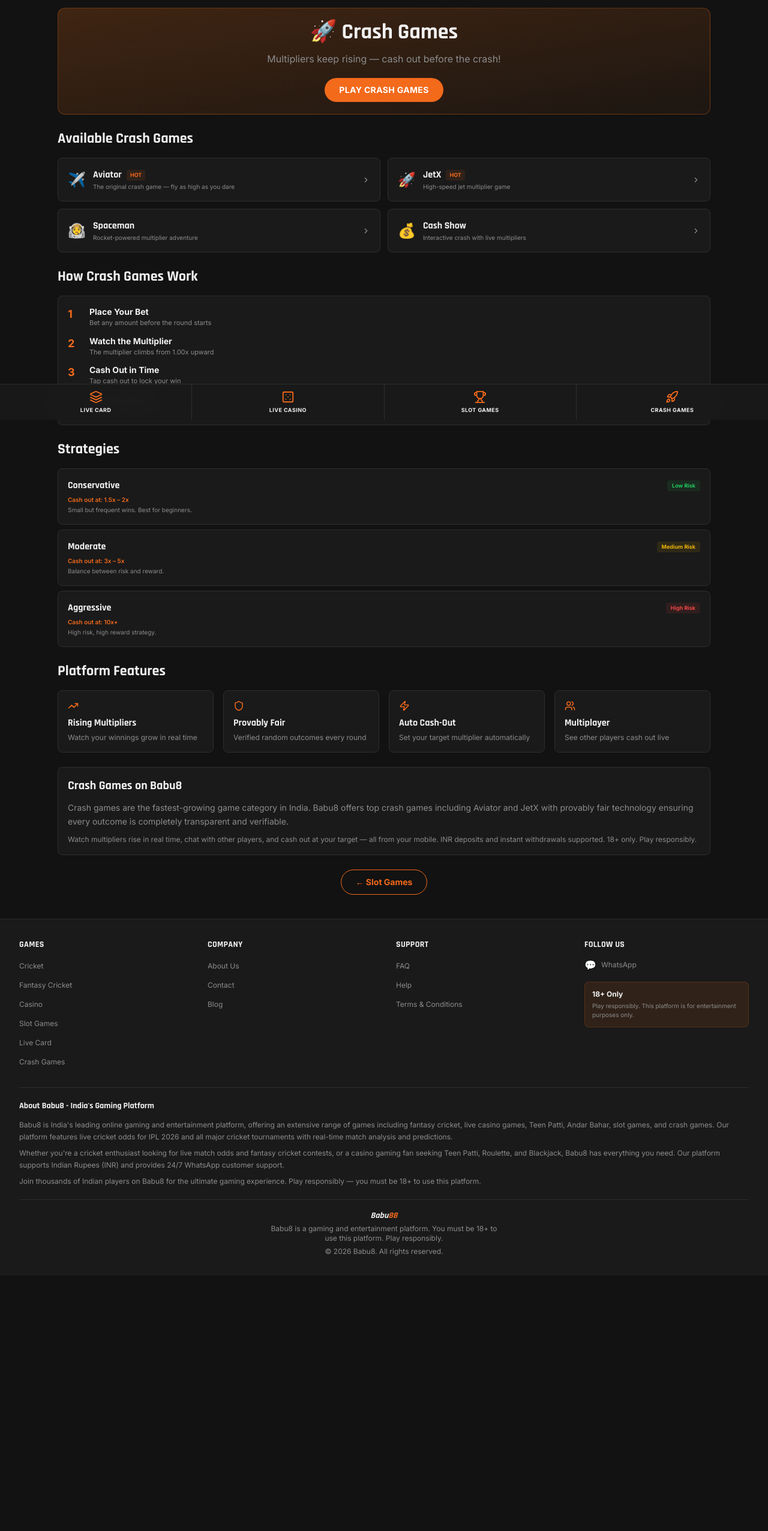
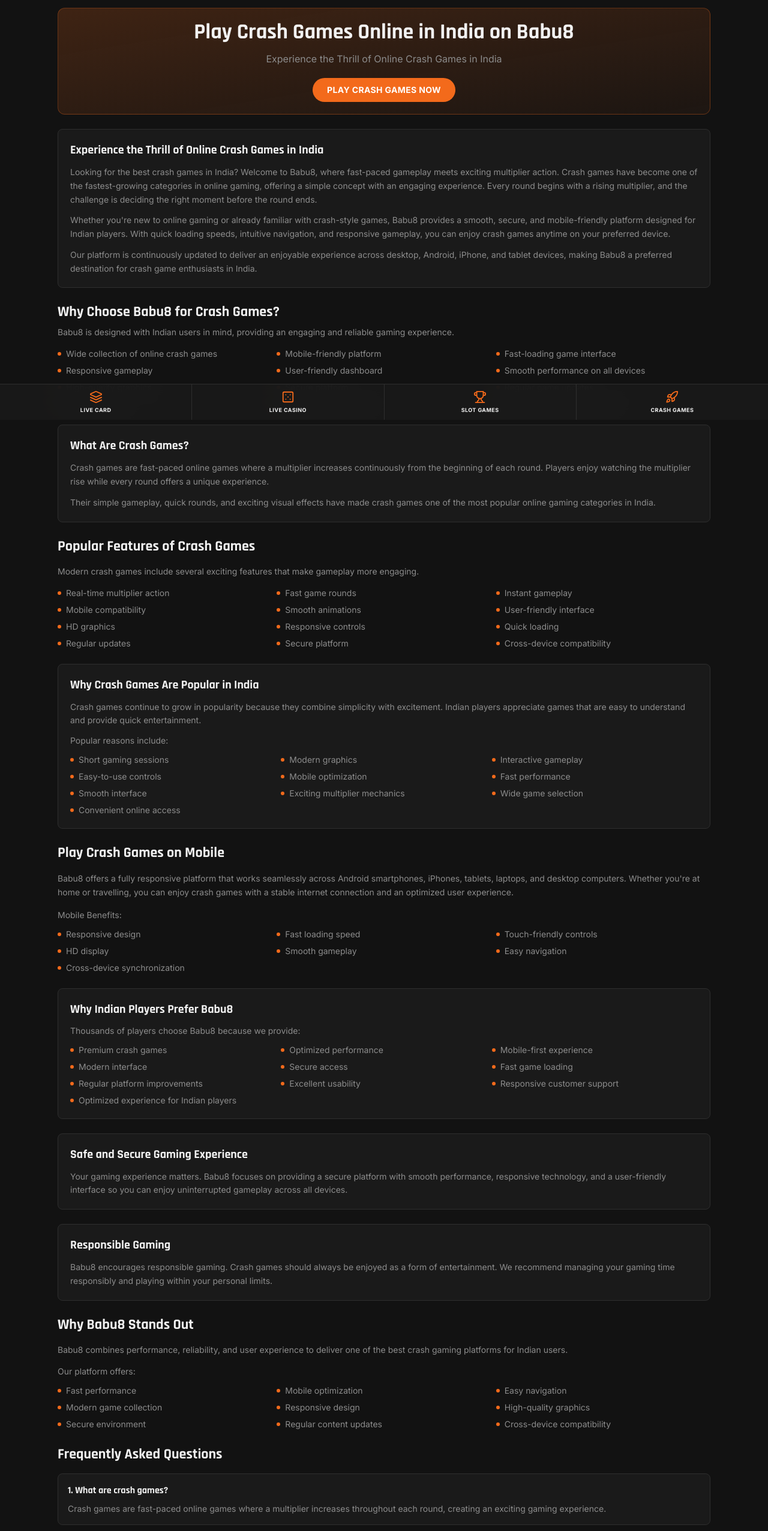
Before and after one commit to Neetu8354/promo-game-center, a React (Vite) app: page /crash-games in a window 1280 px wide. Shown: the part 100-2653 px from the top of the page at 60% size. Before the commit the page ends 2227 px from the top, so only its background shows below. Built offline with nearby package versions, Linux system fonts and the light colour scheme; the HTML template or start-up script is replaced by a standard one.

Commit message:
Update Crash Games page with comprehensive new content

```diff
--- a/src/pages/CrashGames.tsx
+++ b/src/pages/CrashGames.tsx
@@ -1,6 +1,6 @@
 import { Link } from "react-router-dom";
 import { Helmet } from "react-helmet-async";
-import { ChevronRight, TrendingUp, Shield, Zap, Users } from "lucide-react";
+import { ChevronRight, TrendingUp, Shield, Zap, Users, Smartphone, Gamepad2, Trophy } from "lucide-react";
 import Header from "@/components/Header";
 import Footer from "@/components/Footer";
 import BottomTabBar from "@/components/BottomTabBar";
@@ -8,37 +8,187 @@ import BottomTabBar from "@/components/BottomTabBar";
 const WHATSAPP_LINK = "https://wa.link/reddyanna_";
 const SITE_URL = "https://www.babu8.online";
 
-const games = [
-  { name: "Aviator", desc: "The original crash game — fly as high as you dare", icon: "✈️", popular: true },
-  { name: "JetX", desc: "High-speed jet multiplier game", icon: "🚀", popular: true },
-  { name: "Spaceman", desc: "Rocket-powered multiplier adventure", icon: "👨‍🚀", popular: false },
-  { name: "Cash Show", desc: "Interactive crash with live multipliers", icon: "💰", popular: false },
+const benefits = [
+  "Wide collection of online crash games",
+  "Mobile-friendly platform",
+  "Fast-loading game interface",
+  "Responsive gameplay",
+  "User-friendly dashboard",
+  "Smooth performance on all devices",
+  "High-quality graphics",
+  "Secure platform",
+  "Regular game updates",
+  "Easy navigation",
+  "Quick account access",
+  "Dedicated customer support",
 ];
 
-const strategies = [
-  { name: "Conservative", cashout: "1.5x – 2x", desc: "Small but frequent wins. Best for beginners.", risk: "Low" },
-  { name: "Moderate", cashout: "3x – 5x", desc: "Balance between risk and reward.", risk: "Medium" },
-  { name: "Aggressive", cashout: "10x+", desc: "High risk, high reward strategy.", risk: "High" },
+const keyFeatures = [
+  "Real-time multiplier action",
+  "Fast game rounds",
+  "Instant gameplay",
+  "Mobile compatibility",
+  "Smooth animations",
+  "User-friendly interface",
+  "HD graphics",
+  "Responsive controls",
+  "Quick loading",
+  "Regular updates",
+  "Secure platform",
+  "Cross-device compatibility",
 ];
 
-const features = [
-  { icon: <TrendingUp size={18} />, title: "Rising Multipliers", desc: "Watch your winnings grow in real time" },
-  { icon: <Shield size={18} />, title: "Provably Fair", desc: "Verified random outcomes every round" },
-  { icon: <Zap size={18} />, title: "Auto Cash-Out", desc: "Set your target multiplier automatically" },
-  { icon: <Users size={18} />, title: "Multiplayer", desc: "See other players cash out live" },
+const popularityReasons = [
+  "Short gaming sessions",
+  "Modern graphics",
+  "Interactive gameplay",
+  "Easy-to-use controls",
+  "Mobile optimization",
+  "Fast performance",
+  "Smooth interface",
+  "Exciting multiplier mechanics",
+  "Wide game selection",
+  "Convenient online access",
+];
+
+const mobileBenefits = [
+  "Responsive design",
+  "Fast loading speed",
+  "Touch-friendly controls",
+  "HD display",
+  "Smooth gameplay",
+  "Easy navigation",
+  "Cross-device synchronization",
+];
+
+const whyPrefer = [
+  "Premium crash games",
+  "Optimized performance",
+  "Mobile-first experience",
+  "Modern interface",
+  "Secure access",
+  "Fast game loading",
+  "Regular platform improvements",
+  "Excellent usability",
+  "Responsive customer support",
+  "Optimized experience for Indian players",
+];
+
+const standOut = [
+  "Fast performance",
+  "Mobile optimization",
+  "Easy navigation",
+  "Modern game collection",
+  "Responsive design",
+  "High-quality graphics",
+  "Secure environment",
+  "Regular content updates",
+  "Cross-device compatibility",
+];
+
+const faqs = [
+  {
+    q: "What are crash games?",
+    a: "Crash games are fast-paced online games where a multiplier increases throughout each round, creating an exciting gaming experience.",
+  },
+  {
+    q: "Can beginners play crash games?",
+    a: "Yes. Crash games have simple gameplay that makes them suitable for beginners.",
+  },
+  {
+    q: "Are crash games available on mobile?",
+    a: "Yes. Babu8 supports Android, iPhone, tablets, and desktop devices.",
+  },
+  {
+    q: "Do crash games load quickly?",
+    a: "Yes. The platform is optimized for fast loading and smooth performance.",
+  },
+  {
+    q: "Can I play crash games anytime?",
+    a: "Yes. Babu8 offers 24/7 access to its crash games.",
+  },
+  {
+    q: "Are crash games easy to understand?",
+    a: "Yes. Their straightforward gameplay makes them easy for new players.",
+  },
+  {
+    q: "Which devices support crash games?",
+    a: "Android phones, iPhones, tablets, laptops, and desktop computers.",
+  },
+  {
+    q: "Why are crash games popular in India?",
+    a: "They offer quick rounds, engaging multiplier mechanics, and mobile-friendly gameplay.",
+  },
+  {
+    q: "Does Babu8 update its crash games?",
+    a: "Yes. New games and platform improvements are introduced regularly.",
+  },
+  {
+    q: "Is the platform mobile-friendly?",
+    a: "Yes. The website is fully optimized for smartphones and tablets.",
+  },
+  {
+    q: "Is registration simple?",
+    a: "Yes. Creating an account is quick and user-friendly.",
+  },
+  {
+    q: "Can I access crash games from anywhere in India?",
+    a: "Yes. You can access the platform with a compatible device and internet connection.",
+  },
+  {
+    q: "Is Babu8 suitable for experienced players?",
+    a: "Yes. Both beginners and experienced users can enjoy the platform.",
+  },
+  {
+    q: "What makes Babu8 different?",
+    a: "Its mobile optimization, smooth interface, diverse game collection, and user-friendly experience.",
+  },
+  {
+    q: "Does Babu8 support desktop users?",
+    a: "Yes. The platform is optimized for desktop as well as mobile devices.",
+  },
+  {
+    q: "Are crash games fast-paced?",
+    a: "Yes. Each round is designed to be quick and engaging.",
+  },
+  {
+    q: "Can I switch between different games?",
+    a: "Yes. You can browse and choose from multiple crash games on the platform.",
+  },
+  {
+    q: "Does Babu8 focus on security?",
+    a: "Yes. The platform prioritizes a secure and reliable gaming environment.",
+  },
+  {
+    q: "Is customer support available?",
+    a: "Yes. Dedicated customer support is available to assist users.",
+  },
+  {
+    q: "Why choose Babu8 for crash games in India?",
+    a: "Babu8 offers a fast, mobile-friendly, secure platform with a growing collection of crash games designed for Indian players.",
+  },
 ];
 
 const CrashGames = () => {
   return (
     <div className="min-h-screen bg-background">
       <Helmet>
-        <title>Crash Games Online India - Aviator & More | Babu8</title>
-        <meta name="description" content="Play Aviator, JetX and more crash games on Babu8 India. Watch multipliers rise and cash out before the crash. Provably fair with INR support." />
+        <title>Play Crash Games Online in India | Best Crash Games on Babu8</title>
+        <meta name="description" content="Play exciting crash games online in India at Babu8. Explore fast-paced multiplier games, mobile-friendly gameplay, instant access, and an engaging online gaming experience." />
         <link rel="canonical" href={`${SITE_URL}/crash-games`} />
-        <meta property="og:title" content="Crash Games Online India - Aviator & More | Babu8" />
-        <meta property="og:description" content="Play Aviator and crash games on Babu8. Rising multipliers, provably fair, INR deposits." />
+        <meta property="og:title" content="Play Crash Games Online in India | Best Crash Games on Babu8" />
+        <meta property="og:description" content="Play exciting crash games online in India at Babu8. Explore fast-paced multiplier games, mobile-friendly gameplay, instant access, and an engaging online gaming experience." />
         <meta property="og:url" content={`${SITE_URL}/crash-games`} />
         <meta property="og:type" content="website" />
+        <script type="application/ld+json">{JSON.stringify({
+          "@context": "https://schema.org",
+          "@type": "FAQPage",
+          "mainEntity": faqs.map((f) => ({
+            "@type": "Question",
+            "name": f.q,
+            "acceptedAnswer": { "@type": "Answer", "text": f.a },
+          })),
+        })}</script>
       </Helmet>
 
       <Header />
@@ -53,111 +203,163 @@ const CrashGames = () => {
           </ol>
         </nav>
 
-        {/* Hero */}
-        <div className="rounded-xl bg-gradient-to-br from-orange-500/20 to-orange-500/5 border border-orange-500/30 p-5 mb-6 text-center">
-          <h1 className="font-heading text-3xl md:text-4xl font-bold text-foreground mb-3">🚀 Crash Games</h1>
-          <p className="text-sm md:text-base text-muted-foreground mb-5">Multipliers keep rising — cash out before the crash!</p>
+{/* Hero */}
+        <div className="rounded-xl bg-gradient-to-br from-primary/20 to-primary/5 border border-primary/30 p-5 mb-6 text-center">
+          <h1 className="font-heading text-2xl md:text-4xl font-bold text-foreground mb-3">Play Crash Games Online in India on Babu8</h1>
+          <p className="text-sm md:text-base text-muted-foreground mb-5">Experience the Thrill of Online Crash Games in India</p>
           <a
             href={WHATSAPP_LINK}
             target="_blank"
             rel="noopener noreferrer"
             className="inline-block bg-primary text-primary-foreground px-6 py-2.5 rounded-full text-sm font-bold uppercase tracking-wide"
           >
-            Play Crash Games
+            Play Crash Games Now
           </a>
         </div>
 
-        {/* Games */}
-        <section className="mb-6">
-          <h2 className="font-heading text-xl md:text-2xl font-bold text-foreground mb-4">Available Crash Games</h2>
-          <div className="space-y-2 md:grid md:grid-cols-2 md:gap-3 md:space-y-0">
-            {games.map((g, i) => (
-              <a
-                key={i}
-                href={WHATSAPP_LINK}
-                target="_blank"
-                rel="noopener noreferrer"
-                className="flex items-center gap-3 bg-card border border-border rounded-lg p-4 hover:border-primary/50 transition-all"
-              >
-                <span className="text-2xl">{g.icon}</span>
-                <div className="flex-1">
-                  <div className="flex items-center gap-2">
-                    <h3 className="text-sm md:text-base font-bold text-foreground">{g.name}</h3>
-                    {g.popular && <span className="text-[9px] font-bold text-primary bg-primary/10 px-1.5 py-0.5 rounded">HOT</span>}
-                  </div>
-                  <p className="text-[10px] text-muted-foreground">{g.desc}</p>
-                </div>
-                <ChevronRight size={14} className="text-muted-foreground shrink-0" />
-              </a>
-            ))}
-          </div>
+        {/* Intro */}
+        <section className="mb-6 bg-card border border-border rounded-lg p-5">
+          <h2 className="font-heading text-lg md:text-xl font-bold text-foreground mb-3">Experience the Thrill of Online Crash Games in India</h2>
+          <p className="text-sm text-muted-foreground leading-relaxed mb-3">
+            Looking for the best crash games in India? Welcome to Babu8, where fast-paced gameplay meets exciting multiplier action. Crash games have become one of the fastest-growing categories in online gaming, offering a simple concept with an engaging experience. Every round begins with a rising multiplier, and the challenge is deciding the right moment before the round ends.
+          </p>
+          <p className="text-sm text-muted-foreground leading-relaxed mb-3">
+            Whether you're new to online gaming or already familiar with crash-style games, Babu8 provides a smooth, secure, and mobile-friendly platform designed for Indian players. With quick loading speeds, intuitive navigation, and responsive gameplay, you can enjoy crash games anytime on your preferred device.
+          </p>
+          <p className="text-sm text-muted-foreground leading-relaxed">
+            Our platform is continuously updated to deliver an enjoyable experience across desktop, Android, iPhone, and tablet devices, making Babu8 a preferred destination for crash game enthusiasts in India.
+          </p>
         </section>
 
-        {/* How It Works */}
+        {/* Why Choose */}
         <section className="mb-6">
-          <h2 className="font-heading text-xl md:text-2xl font-bold text-foreground mb-4">How Crash Games Work</h2>
-          <div className="bg-card border border-border rounded-lg p-4 space-y-3">
-            {[
-              ["Place Your Bet", "Bet any amount before the round starts"],
-              ["Watch the Multiplier", "The multiplier climbs from 1.00x upward"],
-              ["Cash Out in Time", "Tap cash out to lock your win"],
-              ["Avoid the Crash", "If it crashes before you cash out, you lose"],
-            ].map(([title, desc], i) => (
-              <div key={i} className="flex gap-3">
-                <span className="text-primary font-bold text-lg w-6 shrink-0">{i + 1}</span>
-                <div>
-                  <p className="text-sm font-bold text-foreground">{title}</p>
-                  <p className="text-[11px] text-muted-foreground">{desc}</p>
-                </div>
+          <h2 className="font-heading text-xl md:text-2xl font-bold text-foreground mb-2">Why Choose Babu8 for Crash Games?</h2>
+          <p className="text-sm text-muted-foreground mb-4">Babu8 is designed with Indian users in mind, providing an engaging and reliable gaming experience.</p>
+          <div className="grid grid-cols-2 md:grid-cols-3 gap-2 mb-4">
+            {benefits.map((item, i) => (
+              <div key={i} className="flex items-center gap-2 text-sm text-muted-foreground">
+                <span className="w-1.5 h-1.5 rounded-full bg-primary flex-shrink-0" />
+                {item}
               </div>
             ))}
           </div>
         </section>
 
-        {/* Strategies */}
+        {/* What Are Crash Games */}
+        <section className="mb-6 bg-card border border-border rounded-lg p-5">
+          <h2 className="font-heading text-lg md:text-xl font-bold text-foreground mb-3">What Are Crash Games?</h2>
+          <p className="text-sm text-muted-foreground leading-relaxed mb-3">
+            Crash games are fast-paced online games where a multiplier increases continuously from the beginning of each round. Players enjoy watching the multiplier rise while every round offers a unique experience.
+          </p>
+          <p className="text-sm text-muted-foreground leading-relaxed">
+            Their simple gameplay, quick rounds, and exciting visual effects have made crash games one of the most popular online gaming categories in India.
+          </p>
+        </section>
+
+        {/* Key Features */}
         <section className="mb-6">
-          <h2 className="font-heading text-xl md:text-2xl font-bold text-foreground mb-4">Strategies</h2>
-          <div className="space-y-2">
-            {strategies.map((s, i) => (
-              <div key={i} className="bg-card border border-border rounded-lg p-4">
-                <div className="flex items-center justify-between mb-1">
-                  <h3 className="text-sm md:text-base font-bold text-foreground">{s.name}</h3>
-                  <span className={`text-[9px] font-bold px-2 py-0.5 rounded ${
-                    s.risk === "Low" ? "text-green-500 bg-green-500/10" :
-                    s.risk === "Medium" ? "text-yellow-500 bg-yellow-500/10" :
-                    "text-red-500 bg-red-500/10"
-                  }`}>{s.risk} Risk</span>
-                </div>
-                <p className="text-[10px] text-primary font-semibold mb-0.5">Cash out at: {s.cashout}</p>
-                <p className="text-[10px] text-muted-foreground">{s.desc}</p>
+          <h2 className="font-heading text-xl md:text-2xl font-bold text-foreground mb-4">Popular Features of Crash Games</h2>
+          <p className="text-sm text-muted-foreground mb-4">Modern crash games include several exciting features that make gameplay more engaging.</p>
+          <div className="grid grid-cols-2 md:grid-cols-3 gap-2">
+            {keyFeatures.map((feature, i) => (
+              <div key={i} className="flex items-center gap-2 text-sm text-muted-foreground">
+                <span className="w-1.5 h-1.5 rounded-full bg-primary flex-shrink-0" />
+                {feature}
               </div>
             ))}
           </div>
         </section>
 
-        {/* Features */}
-        <section className="mb-6">
-          <h2 className="font-heading text-xl md:text-2xl font-bold text-foreground mb-4">Platform Features</h2>
-          <div className="grid grid-cols-2 md:grid-cols-4 gap-4">
-            {features.map((f, i) => (
-              <div key={i} className="bg-card border border-border rounded-lg p-4">
-                <div className="text-primary mb-2">{f.icon}</div>
-                <h3 className="text-sm md:text-base font-bold text-foreground mb-1">{f.title}</h3>
-                <p className="text-xs text-muted-foreground">{f.desc}</p>
+        {/* Why Popular */}
+        <section className="mb-6 bg-card border border-border rounded-lg p-5">
+          <h2 className="font-heading text-lg md:text-xl font-bold text-foreground mb-3">Why Crash Games Are Popular in India</h2>
+          <p className="text-sm text-muted-foreground leading-relaxed mb-3">
+            Crash games continue to grow in popularity because they combine simplicity with excitement. Indian players appreciate games that are easy to understand and provide quick entertainment.
+          </p>
+          <p className="text-sm text-muted-foreground mb-3">Popular reasons include:</p>
+          <div className="grid grid-cols-2 md:grid-cols-3 gap-2">
+            {popularityReasons.map((reason, i) => (
+              <div key={i} className="flex items-center gap-2 text-sm text-muted-foreground">
+                <span className="w-1.5 h-1.5 rounded-full bg-primary flex-shrink-0" />
+                {reason}
               </div>
             ))}
           </div>
         </section>
 
-        {/* SEO Content */}
-        <section className="mb-6 bg-card border border-border rounded-lg p-4">
-          <h2 className="font-heading text-lg md:text-xl font-bold text-foreground mb-3">Crash Games on Babu8</h2>
-          <p className="text-sm text-muted-foreground leading-relaxed mb-2">
-            Crash games are the fastest-growing game category in India. Babu8 offers top crash games including Aviator and JetX with provably fair technology ensuring every outcome is completely transparent and verifiable.
+        {/* Mobile Experience */}
+        <section className="mb-6">
+          <h2 className="font-heading text-xl md:text-2xl font-bold text-foreground mb-4">Play Crash Games on Mobile</h2>
+          <p className="text-sm text-muted-foreground leading-relaxed mb-4">
+            Babu8 offers a fully responsive platform that works seamlessly across Android smartphones, iPhones, tablets, laptops, and desktop computers. Whether you're at home or travelling, you can enjoy crash games with a stable internet connection and an optimized user experience.
           </p>
-          <p className="text-xs text-muted-foreground leading-relaxed">
-            Watch multipliers rise in real time, chat with other players, and cash out at your target — all from your mobile. INR deposits and instant withdrawals supported. 18+ only. Play responsibly.
+          <p className="text-sm text-muted-foreground mb-3">Mobile Benefits:</p>
+          <div className="grid grid-cols-2 md:grid-cols-3 gap-2">
+            {mobileBenefits.map((benefit, i) => (
+              <div key={i} className="flex items-center gap-2 text-sm text-muted-foreground">
+                <span className="w-1.5 h-1.5 rounded-full bg-primary flex-shrink-0" />
+                {benefit}
+              </div>
+            ))}
+          </div>
+        </section>
+
+        {/* Why Prefer */}
+        <section className="mb-6 bg-card border border-border rounded-lg p-5">
+          <h2 className="font-heading text-lg md:text-xl font-bold text-foreground mb-3">Why Indian Players Prefer Babu8</h2>
+          <p className="text-sm text-muted-foreground mb-3">Thousands of players choose Babu8 because we provide:</p>
+          <div className="grid grid-cols-2 md:grid-cols-3 gap-2">
+            {whyPrefer.map((item, i) => (
+              <div key={i} className="flex items-center gap-2 text-sm text-muted-foreground">
+                <span className="w-1.5 h-1.5 rounded-full bg-primary flex-shrink-0" />
+                {item}
+              </div>
+            ))}
+          </div>
+        </section>
+
+        {/* Safe & Secure */}
+        <section className="mb-6 bg-card border border-border rounded-lg p-5">
+          <h2 className="font-heading text-lg md:text-xl font-bold text-foreground mb-3">Safe and Secure Gaming Experience</h2>
+          <p className="text-sm text-muted-foreground leading-relaxed">
+            Your gaming experience matters. Babu8 focuses on providing a secure platform with smooth performance, responsive technology, and a user-friendly interface so you can enjoy uninterrupted gameplay across all devices.
           </p>
+        </section>
+
+        {/* Responsible Gaming */}
+        <section className="mb-6 bg-card border border-border rounded-lg p-5">
+          <h2 className="font-heading text-lg md:text-xl font-bold text-foreground mb-3">Responsible Gaming</h2>
+          <p className="text-sm text-muted-foreground leading-relaxed">
+            Babu8 encourages responsible gaming. Crash games should always be enjoyed as a form of entertainment. We recommend managing your gaming time responsibly and playing within your personal limits.
+          </p>
+        </section>
+
+        {/* Why Stands Out */}
+        <section className="mb-6">
+          <h2 className="font-heading text-xl md:text-2xl font-bold text-foreground mb-4">Why Babu8 Stands Out</h2>
+          <p className="text-sm text-muted-foreground mb-4">Babu8 combines performance, reliability, and user experience to deliver one of the best crash gaming platforms for Indian users.</p>
+          <p className="text-sm text-muted-foreground mb-3">Our platform offers:</p>
+          <div className="grid grid-cols-2 md:grid-cols-3 gap-2">
+            {standOut.map((item, i) => (
+              <div key={i} className="flex items-center gap-2 text-sm text-muted-foreground">
+                <span className="w-1.5 h-1.5 rounded-full bg-primary flex-shrink-0" />
+                {item}
+              </div>
+            ))}
+          </div>
+        </section>
+
+        {/* FAQ */}
+        <section className="mb-6">
+          <h2 className="font-heading text-xl md:text-2xl font-bold text-foreground mb-4">Frequently Asked Questions</h2>
+          <div className="space-y-3">
+            {faqs.map((faq, i) => (
+              <div key={i} className="bg-card border border-border rounded-lg p-4">
+                <h3 className="text-sm md:text-base font-bold text-foreground mb-2">{i + 1}. {faq.q}</h3>
+                <p className="text-xs md:text-sm text-muted-foreground leading-relaxed">{faq.a}</p>
+              </div>
+            ))}
+          </div>
         </section>
 
         <div className="text-center">
```
